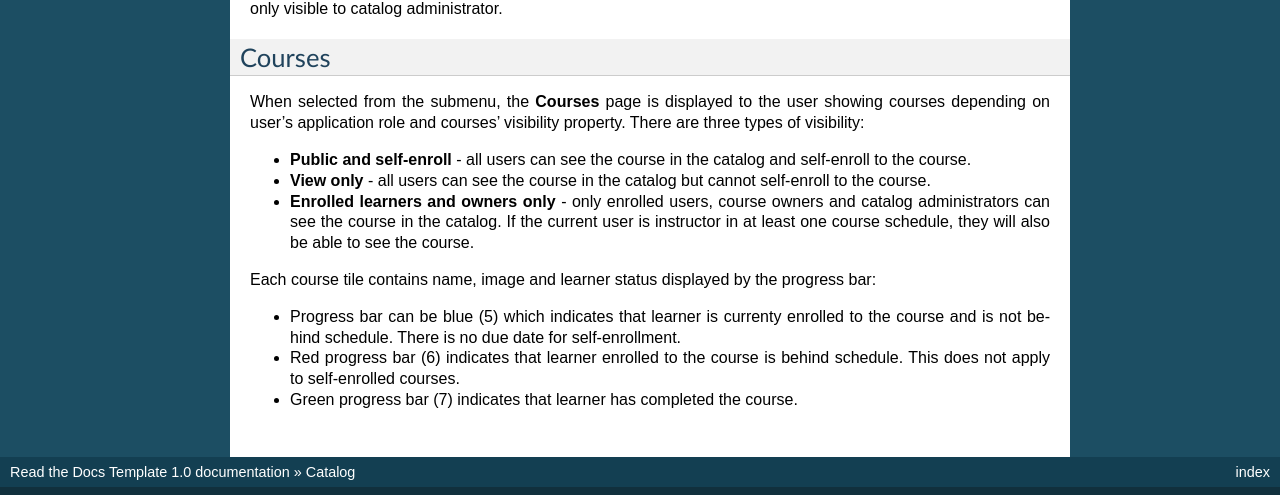
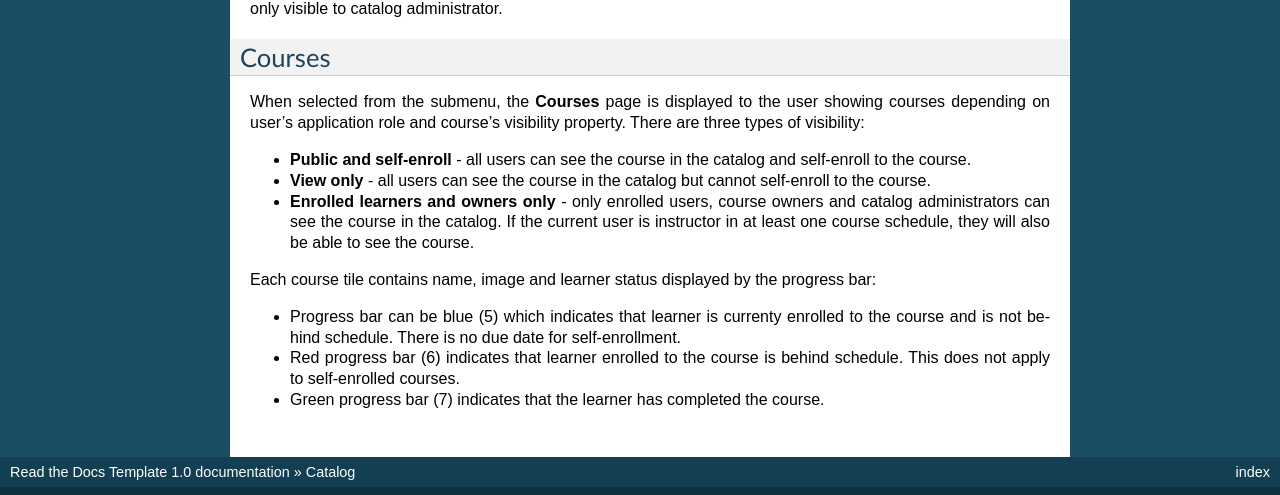
Before and after one commit to pslisko/performa365docs, a Sphinx documentation site: the page built from docs/howto/use_the_catalog.rst, in a window 1280 px wide. Shown: the part 655-1150 px from the top of the page. Built offline with Sphinx 7.4.7, drawn with Linux system fonts in a browser that asks for light colours; pages that are not in the unit, such as notebooks, are missing from menus.

Commit message:
Update use_the_catalog.rst

```diff
--- a/docs/howto/use_the_catalog.rst
+++ b/docs/howto/use_the_catalog.rst
@@ -16,7 +16,7 @@ The **Ribbon** below the catalog menu contains action button *New course* (2) on
 Courses
 **********
 
-When selected from the submenu, the **Courses** page is displayed to the user showing courses depending on user's application role and courses' visibility property. There are three types of visibility:
+When selected from the submenu, the **Courses** page is displayed to the user showing courses depending on user's application role and course's visibility property. There are three types of visibility:
 
 * **Public and self-enroll** - all users can see the course in the catalog and self-enroll to the course.
 * **View only** - all users can see the course in the catalog but cannot self-enroll to the course.
@@ -26,4 +26,4 @@ Each course tile contains name, image and learner status displayed by the progre
 
 * Progress bar can be blue (5) which indicates that learner is currenty enrolled to the course and is not behind schedule. There is no due date for self-enrollment.
 * Red progress bar (6) indicates that learner enrolled to the course is behind schedule. This does not apply to self-enrolled courses.
-* Green progress bar (7) indicates that learner has completed the course.
+* Green progress bar (7) indicates that the learner has completed the course.
```
